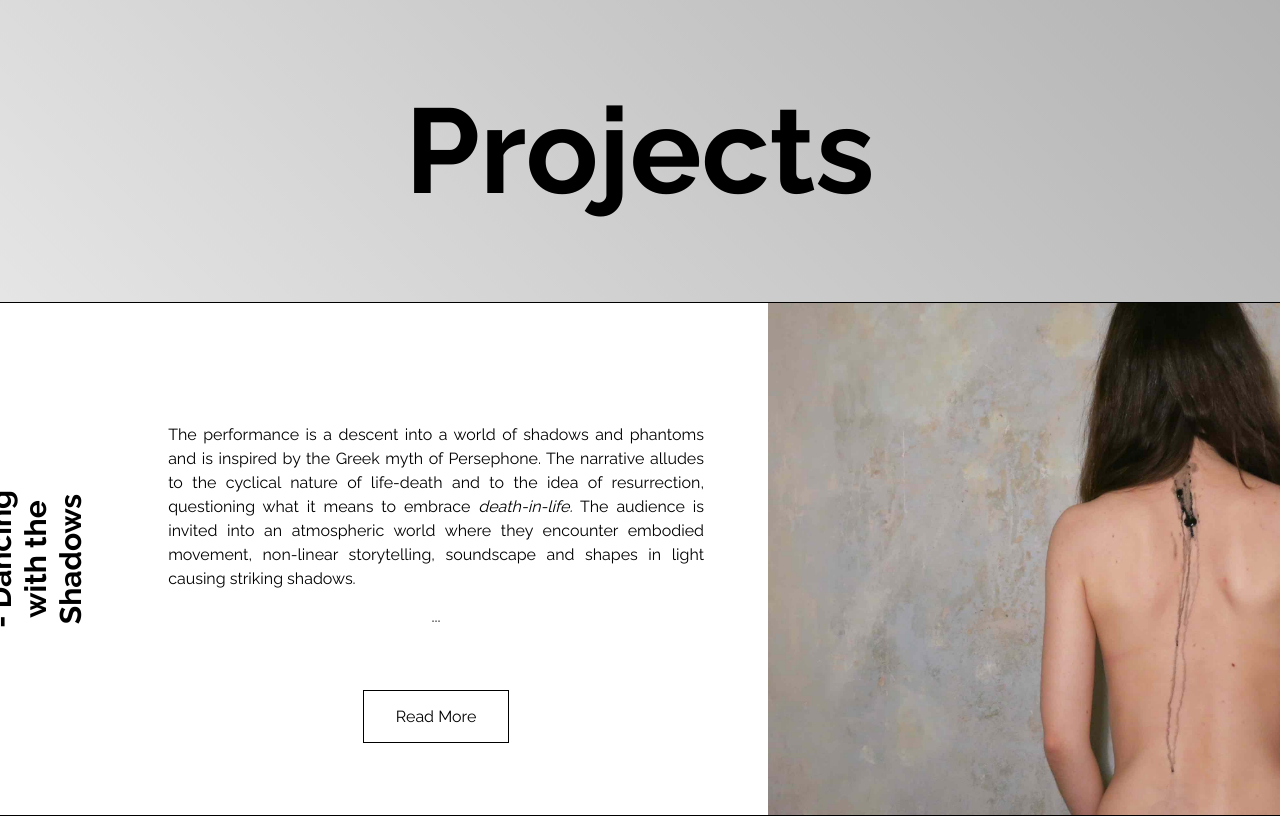
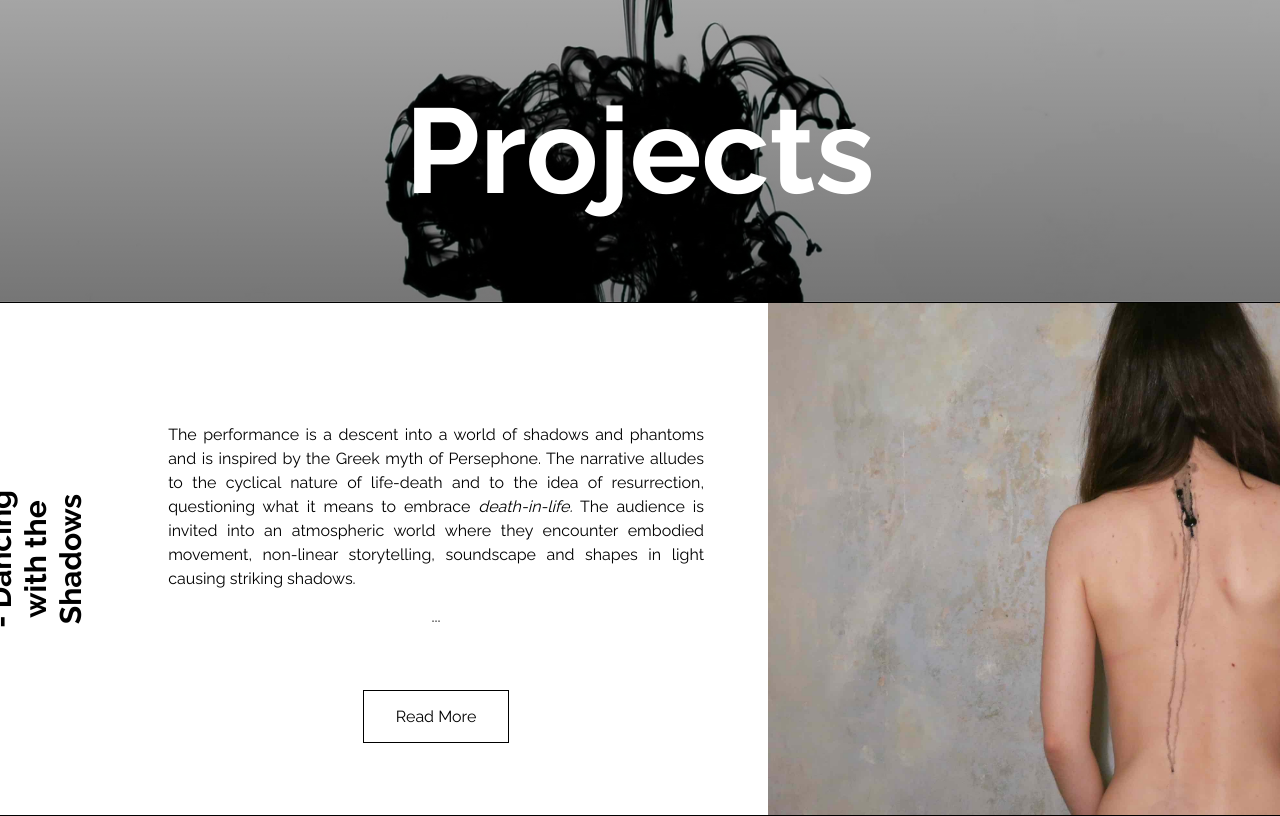
Before and after one commit to matteocarpi/julia, a Jekyll site: the page built from projects.md, in a window 1280 px wide. Shown: the part 96-912 px from the top of the page. Built offline with Jekyll 4.4.1, drawn with Linux system fonts in a browser that asks for light colours; grey boxes are pictures that could not be loaded.

Commit message:
page title background

```diff
--- a/_sass/home.scss
+++ b/_sass/home.scss
@@ -1,11 +1,3 @@
-.background-home {
-  background-image: url("/julia-preview/assets/img/videoblocks-black-ink-drop-in-water-filmed-in-slow-motion_s414zxc9g_thumbnail-full06.jpg");
-  background-position: center;
-  background-size: cover;
-  background-repeat: no-repeat;
-  display: flex;
-  flex-direction: column;
-}
 .title-slide {
   * {
     text-align: center;
--- a/_sass/projects.scss
+++ b/_sass/projects.scss
@@ -11,7 +11,7 @@
 }
 .page-title {
   text-align: center;
-  background: linear-gradient(45deg, rgba(000,000,000, 0.1), rgba(000,000,000, 0.3));
+  // background: linear-gradient(45deg, rgba(000,000,000, 0.1), rgba(000,000,000, 0.3));
 }
 #project-gallery {
   margin: 0 auto;
--- a/_sass/universal.scss
+++ b/_sass/universal.scss
@@ -91,7 +91,7 @@
 .light {
   color: white;
 }
-.title-slide {
+.title-slide, .page-title {
   * {
     text-align: center;
     color: white;
```
